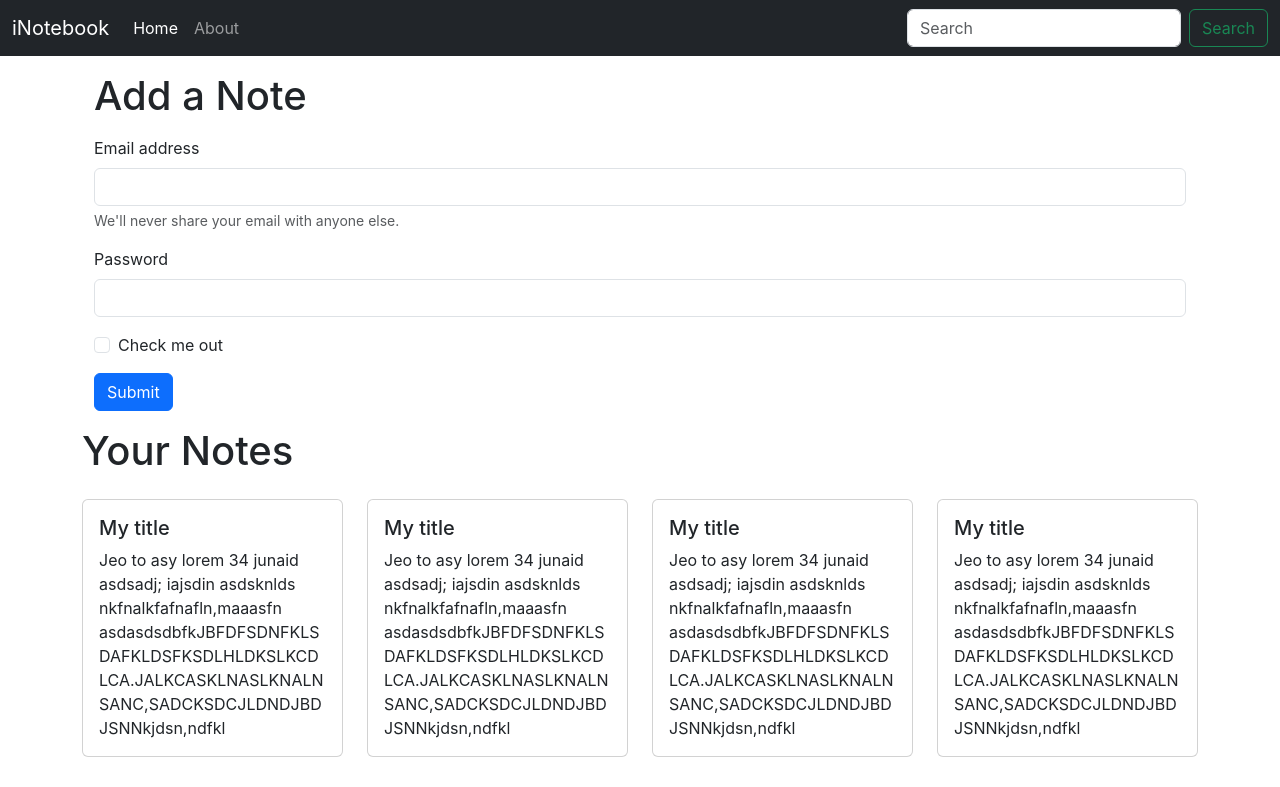
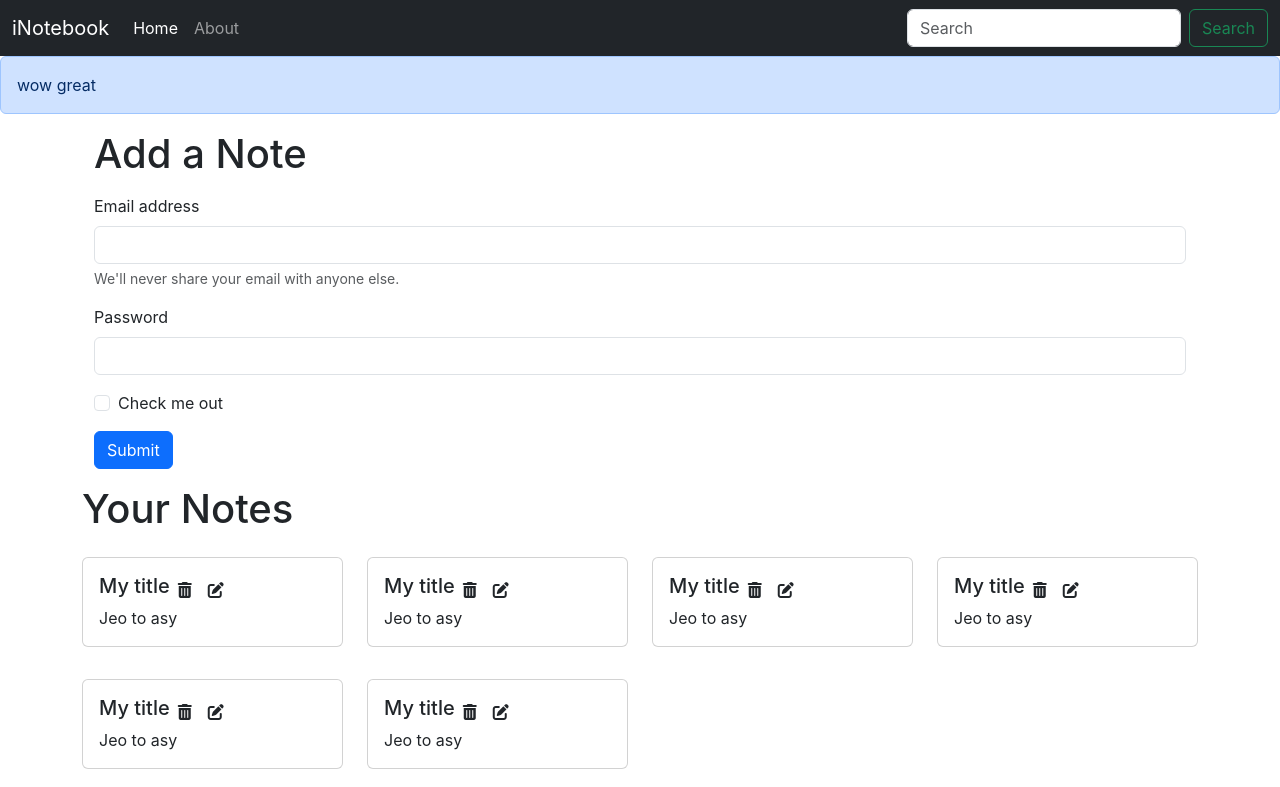
Before and after one commit to Junaidgood/inotebook-p, a React (Create React App) app: page / in a window 1280 px wide. Shown: the top 787 px of the page. Built offline with nearby package versions, Linux system fonts and the light colour scheme.

Commit message:
fontawesome

```diff
--- a/public/index.html
+++ b/public/index.html
@@ -30,6 +30,7 @@
   <body>
     <noscript>You need to enable JavaScript to run this app.</noscript>
     <div id="root"></div>
+    <script src="https://kit.fontawesome.com/35657d0963.js" crossorigin="anonymous"></script>
     <!--
       This HTML file is a template.
       If you open it directly in the browser, you will see an empty page.
--- a/src/App.js
+++ b/src/App.js
@@ -10,13 +10,14 @@
 import { Home } from './components/Home';
 import { About } from './components/About';
 import NoteState from './context/Note/NoteState';
-
+import { Alert } from "./components/Alert"
 function App() {
   return (
     <>
       <NoteState>
         <Router>
           <Navbar />
+          <Alert message="wow great"/>
           <div className="container">
             <Routes>
               <Route path="/" element={<Home />} />
--- /dev/null
+++ b/src/components/Alert.js
@@ -0,0 +1,11 @@
+import React from 'react'
+
+export const Alert = (props) => {
+    return (
+        <div>
+            <div class="alert alert-primary" role="alert">
+                {props.message}
+            </div>
+        </div>
+    )
+}
--- a/src/components/Home.js
+++ b/src/components/Home.js
@@ -7,20 +7,20 @@
       <div className="container my-3">
         <h1>Add a Note</h1>
         <form className="my-3">
-          <div class="mb-3">
-            <label for="exampleInputEmail1" class="form-label">Email address</label>
-            <input type="email" class="form-control" id="exampleInputEmail1" aria-describedby="emailHelp" />
-            <div id="emailHelp" class="form-text">We'll never share your email with anyone else.</div>
+          <div className="mb-3">
+            <label htmlFor="exampleInputEmail1" className="form-label">Email address</label>
+            <input type="email" className="form-control" id="exampleInputEmail1" aria-describedby="emailHelp" />
+            <div id="emailHelp" className="form-text">We'll never share your email with anyone else.</div>
           </div>
-          <div class="mb-3">
-            <label for="exampleInputPassword1" class="form-label">Password</label>
-            <input type="password" class="form-control" id="exampleInputPassword1" />
+          <div className="mb-3">
+            <label htmlFor="exampleInputPassword1" className="form-label">Password</label>
+            <input type="password" className="form-control" id="exampleInputPassword1" />
           </div>
-          <div class="mb-3 form-check">
-            <input type="checkbox" class="form-check-input" id="exampleCheck1" />
-            <label class="form-check-label" for="exampleCheck1">Check me out</label>
+          <div className="mb-3 form-check">
+            <input type="checkbox" className="form-check-input" id="exampleCheck1" />
+            <label className="form-check-label" htmlFor="exampleCheck1">Check me out</label>
           </div>
-          <button type="submit" class="btn btn-primary">Submit</button>
+          <button type="submit" className="btn btn-primary">Submit</button>
         </form>
       </div>
       <Notes/>
--- a/src/components/Noteitem.js
+++ b/src/components/Noteitem.js
@@ -5,13 +5,16 @@
   return (
     <div className='col-md-3'>
 
-        <div class="card my-3">
+      <div className="card my-3">
 
-  <div class="card-body">
-    <h5 class="card-title">{note.title}</h5>
-    <p class="card-text">{note.description} lorem 34 junaid asdsadj; iajsdin asdsknlds nkfnalkfafnafln,maaasfn
-        asdasdsdbfkJBFDFSDNFKLSDAFKLDSFKSDLHLDKSLKCDLCA.JALKCASKLNASLKNALNSANC,SADCKSDCJLDNDJBDJSNNkjdsn,ndfkl
-    </p>
+        <div className="card-body">
+          <div className='d-flex align-items-center'>
+            <h5 className="card-title">{note.title}</h5>
+            <i className="fa-solid fa-trash-can mx-2"></i>
+            <i className="fa-solid fa-pen-to-square mx-2"></i>
+          </div>
+          <p className="card-text">{note.description}</p>
+
         </div>
       </div>
     </div>
--- a/src/components/Notes.js
+++ b/src/components/Notes.js
@@ -10,7 +10,7 @@
       <h1>Your Notes</h1>
       {
         notes.map((note)=>{
-        return <Noteitem note={note}/>
+        return <Noteitem key={note._id} note={note}/>
       })}
 
       </div>
--- a/src/context/Note/NoteState.js
+++ b/src/context/Note/NoteState.js
@@ -5,7 +5,7 @@
 const NoteState = (props)=>{
     const notesInitial =[
         {
-            "_id": "67aa6a82b9e84b1ec4f90ec1",
+            "_id": "67aa6a82b9e84b1ec4f90ec6",
             "user": "67a3a029e199b43775f9ba67",
             "title": "My title",
             "description": "Jeo to asy",
@@ -14,7 +14,16 @@
             "__v": 0
         },
         {
-            "_id": "67aa6a85b9e84b1ec4f90ec3",
+            "_id": "67aa6a85b9e84b1ec4f90ec5",
+            "user": "67a3a029e199b43775f9ba67",
+            "title": "My title",
+            "description": "Jeo to asy",
+            "tag": "good",
+            "date": "2025-02-10T21:07:17.198Z",
+            "__v": 0
+        },
+        {
+            "_id": "67aa6a85b9e84b1ec4f90ec4",
             "user": "67a3a029e199b43775f9ba67",
             "title": "My title",
             "description": "Jeo to asy",
@@ -32,7 +41,7 @@
             "__v": 0
         },
         {
-            "_id": "67aa6a85b9e84b1ec4f90ec3",
+            "_id": "67aa6a85b9e84b1ec4f90ec2",
             "user": "67a3a029e199b43775f9ba67",
             "title": "My title",
             "description": "Jeo to asy",
@@ -41,16 +50,7 @@
             "__v": 0
         },
         {
-            "_id": "67aa6a85b9e84b1ec4f90ec3",
-            "user": "67a3a029e199b43775f9ba67",
-            "title": "My title",
-            "description": "Jeo to asy",
-            "tag": "good",
-            "date": "2025-02-10T21:07:17.198Z",
-            "__v": 0
-        },
-        {
-            "_id": "67aa6a85b9e84b1ec4f90ec3",
+            "_id": "67aa6a85b9e84b1ec4f90ec1",
             "user": "67a3a029e199b43775f9ba67",
             "title": "My title",
             "description": "Jeo to asy",
--- a/src/index.css
+++ b/src/index.css
@@ -11,3 +11,7 @@
   font-family: source-code-pro, Menlo, Monaco, Consolas, 'Courier New',
     monospace;
 }
+
+i{
+  cursor: pointer;
+}
```
Lines whose indentation alone changed are shown as unchanged.
